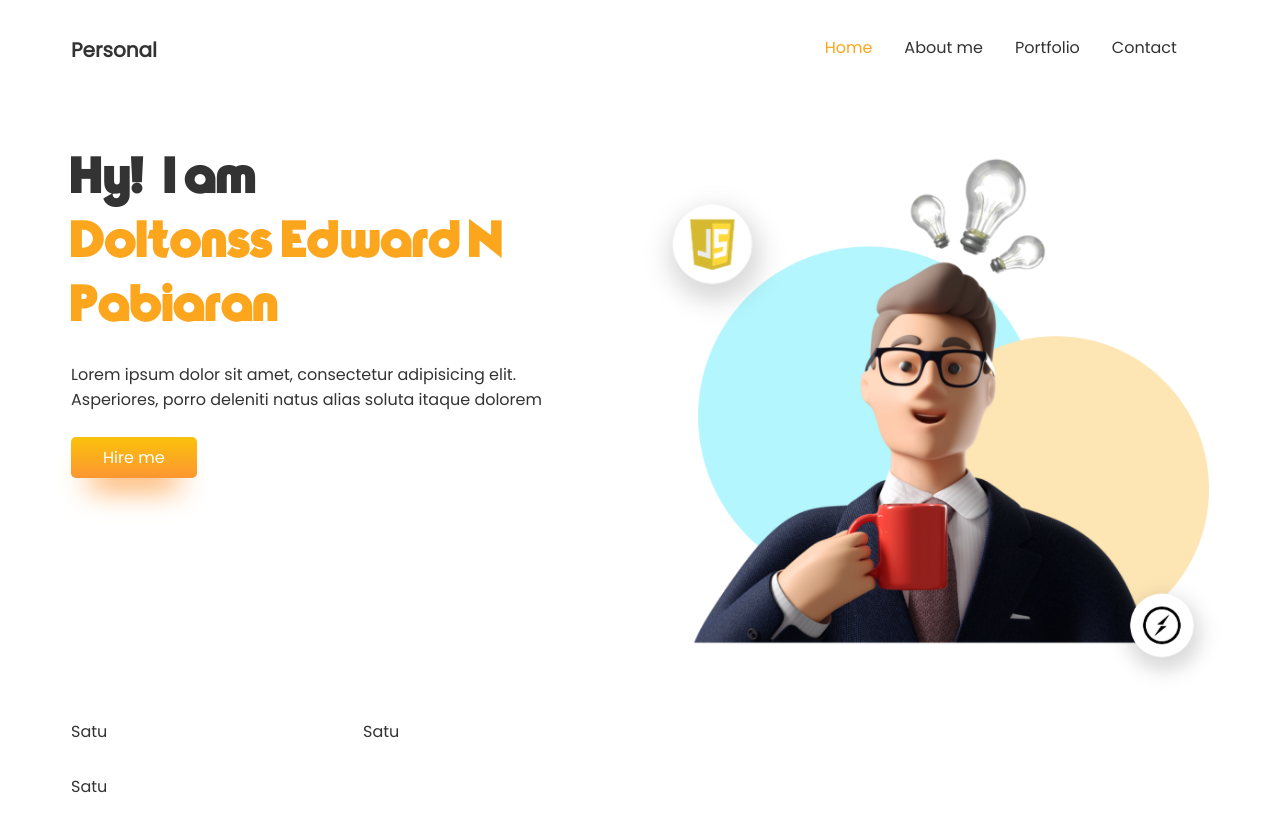
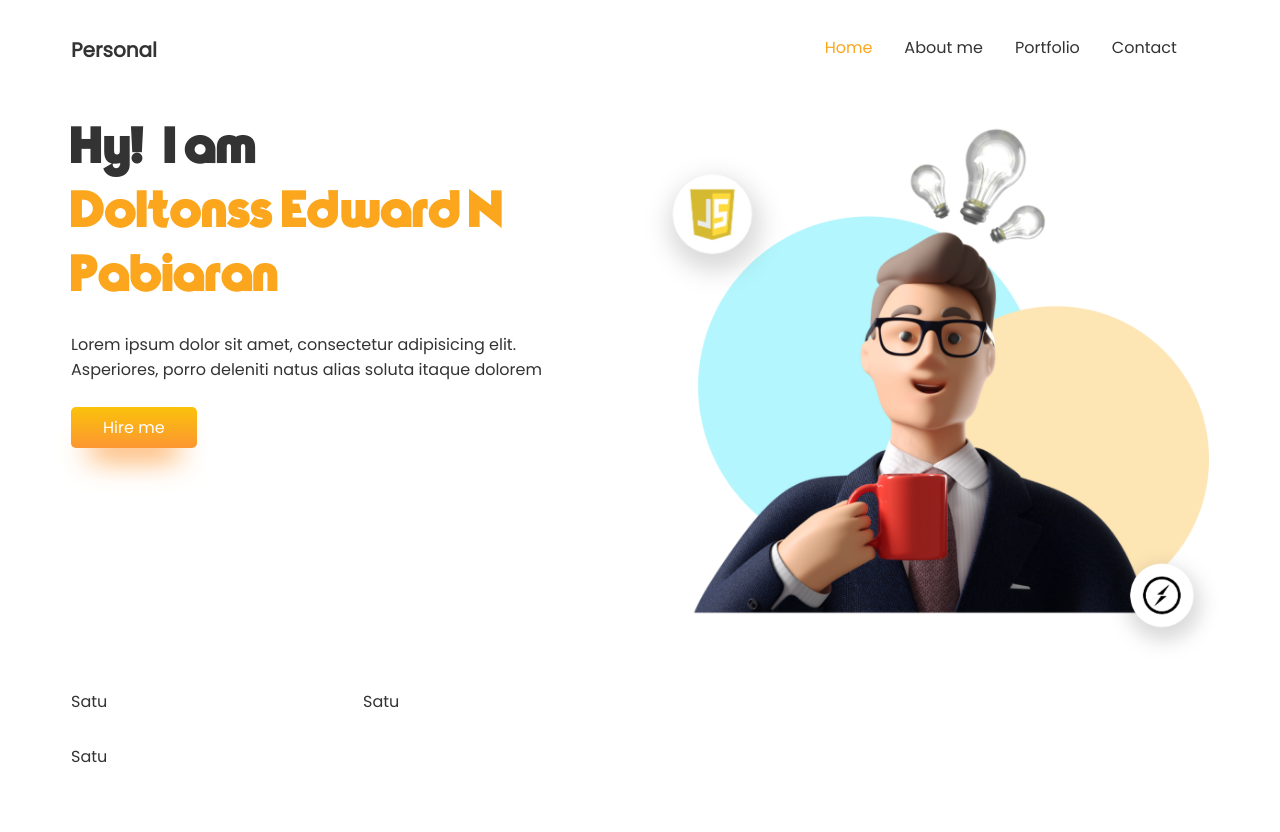
Before and after one commit to doltonsedward/Personal-website-svelte, a Svelte app: page / in a window 1280 px wide. Shown: the top 832 px of the page. After the commit the page ends 800 px from the top, so only its background shows below. Built offline with nearby package versions, Linux system fonts and the light colour scheme.

Commit message:
remove padding in main, App.svelte

```diff
--- a/src/App.svelte
+++ b/src/App.svelte
@@ -26,8 +26,6 @@
 	main {
 		max-width: 240px;
 		margin: 0 auto;
-		padding-top: 30px;
-		padding-bottom: 30px;
 	}
 
 	@media (min-width: 640px) {
```
